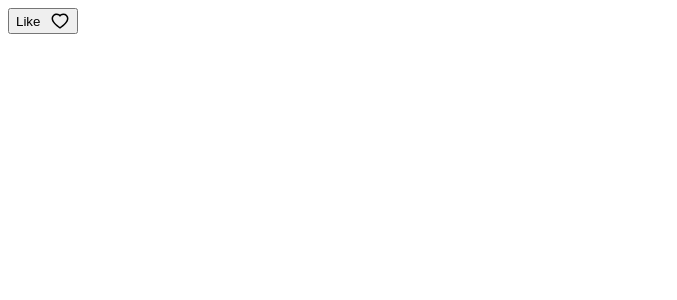
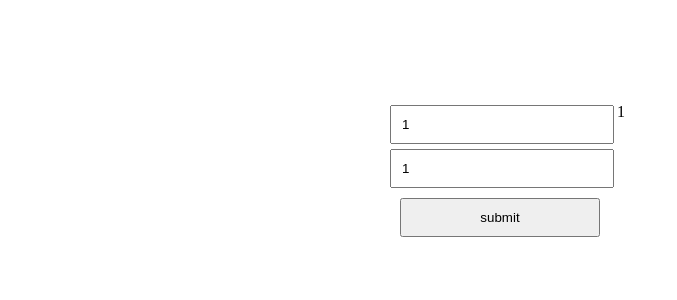
Before and after one commit to Jyotipal29/machine-coding-reactjs, a React (Vite) app: page / in a window 1280 px wide. Shown: the top 300 px of the page, without its empty margins (0-677 px from the left). Built offline with nearby package versions, Linux system fonts and the light colour scheme.

Commit message:
table done

```diff
--- a/src/App.jsx
+++ b/src/App.jsx
@@ -1,12 +1,14 @@
 import "./App.css";
-import Like from "./components/like/Like";
+import Table from "./components/generatetable/Table";
+// import Like from "./components/like/Like";
 // import Star from "./components/star-rating/Star";
 
 function App() {
   return (
     <>
       {/* <Star /> */}
-      <Like />
+      {/* <Like /> */}
+      <Table />
     </>
   );
 }
--- /dev/null
+++ b/src/components/generatetable/Table.jsx
@@ -0,0 +1,48 @@
+import { useState } from "react";
+import "./table.css";
+
+const Table = () => {
+  const [valOne, setValOne] = useState(1);
+  const [valTwo, setValTwo] = useState(1);
+
+  const generateTable = () => {};
+  return (
+    <div className="container">
+      <div className="wrap">
+        <input
+          type="number"
+          value={valOne}
+          onChange={(e) => setValOne(e.target.value)}
+          min={1}
+        />
+        <input
+          type="number"
+          value={valTwo}
+          onChange={(e) => setValTwo(e.target.value)}
+          min={1}
+        />
+        <button onClick={generateTable}>submit</button>
+      </div>
+
+      <div>
+        <table>
+          <tbody>
+            {Array.from({ length: valOne }).map((_, row) => (
+              <tr key={row}>
+                {Array.from({ length: valTwo }).map((_, col) => (
+                  <td key={col}>
+                    {col % 2 === 0
+                      ? valOne * col + (row + 1)
+                      : valOne * (col + 1) - row}
+                  </td>
+                ))}
+              </tr>
+            ))}
+          </tbody>
+        </table>
+      </div>
+    </div>
+  );
+};
+
+export default Table;
--- /dev/null
+++ b/src/components/generatetable/table.css
@@ -0,0 +1,20 @@
+.container{
+    margin: 100px auto;
+    display: flex;
+max-width: 500px;
+}
+
+.wrap{
+    display: flex;
+    flex-direction: column;
+}
+.wrap input {
+padding: 10px;
+width:200px;
+margin-top: 5px;
+}
+.wrap button {
+padding: 10px;
+width:200px;
+margin:10px;
+}
```
